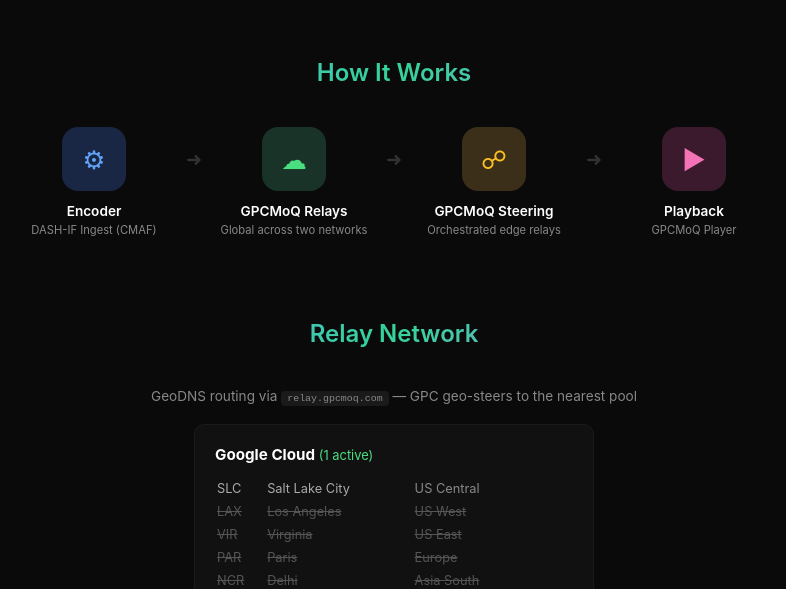
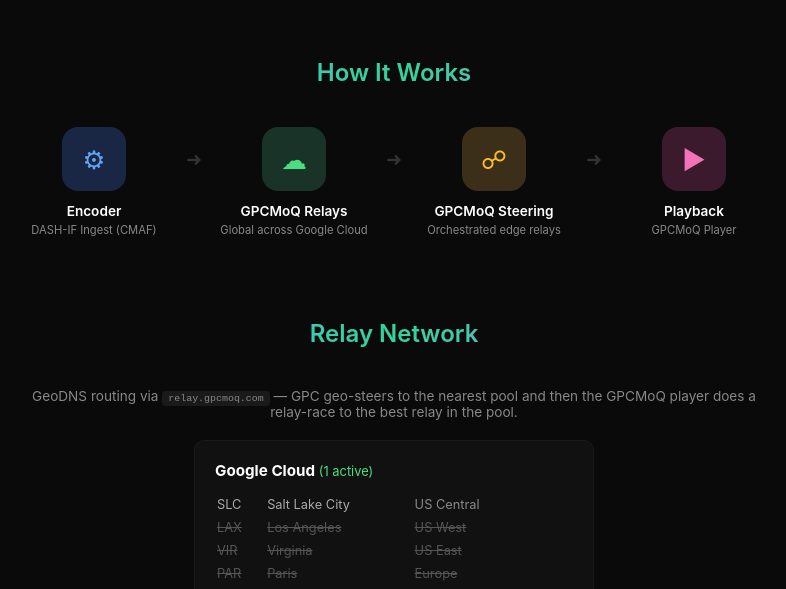
Before and after one commit to erikherz/gpcmoq, a website: page gpcmoq-worker/public/index.html in a window 1280 px wide. Shown: the part 192-781 px from the top of the page, without its empty margins (246-1032 px from the left). Drawn offline with Linux system fonts and the light colour scheme.

Commit message:
Tighten home page copy: single-network framing and gpcmoq footer
Workflow step now says "Global across Google Cloud" (Akamai already gone),
GeoDNS line explains the relay-race step, and footer points at gpcmoq.com /
the gpcmoq GitHub repo instead of moqpush-open.

```diff
--- a/gpcmoq-worker/public/index.html
+++ b/gpcmoq-worker/public/index.html
@@ -119,7 +119,7 @@
       <div class="step">
         <div class="step-icon cloud">&#9729;</div>
         <div class="step-name">GPCMoQ Relays</div>
-        <div class="step-desc">Global across two networks</div>
+        <div class="step-desc">Global across Google Cloud</div>
       </div>
       <div class="arrow">&#10140;</div>
       <div class="step">
@@ -138,7 +138,7 @@
 
   <div style="max-width: 800px; margin: 0 auto 3rem; padding: 0 2rem;">
     <div class="section-title">Relay Network</div>
-    <p style="text-align:center; font-size:0.85em; color:#888; margin-bottom:20px;">GeoDNS routing via <code style="background:#1a1a1a; padding:2px 6px; border-radius:4px; font-size:0.9em;">relay.gpcmoq.com</code> &mdash; GPC geo-steers to the nearest pool</p>
+    <p style="text-align:center; font-size:0.85em; color:#888; margin-bottom:20px;">GeoDNS routing via <code style="background:#1a1a1a; padding:2px 6px; border-radius:4px; font-size:0.9em;">relay.gpcmoq.com</code> &mdash; GPC geo-steers to the nearest pool and then the GPCMoQ player does a relay-race to the best relay in the pool.</p>
     <div style="display:grid; grid-template-columns: 1fr; gap: 16px; max-width: 400px; margin: 0 auto;">
       <div style="background:#111; border:1px solid #1a1a1a; border-radius:10px; padding:20px;">
         <h3 style="font-size:0.95em; margin-bottom:12px; color:#fff;">Google Cloud <span style="color:#4ade80; font-weight:400; font-size:0.85em;">(1 active)</span></h3>
@@ -266,7 +266,7 @@
   </div>
 
   <div class="footer">
-    <p>Publisher: <a href="https://moqpush.com">moqpush.com</a> (open source) &middot; <a href="https://github.com/erikherz/moqpush-open">GitHub</a></p>
+    <p>Publisher: <a href="https://gpcmoq.com">gpcmoq.com</a> (open source) &middot; <a href="https://github.com/erikherz/gpcmoq">GitHub</a></p>
     <p style="margin-top:8px;">&copy; 2026 gpcmoq &middot; <a href="mailto:erik@vivoh.com">erik@vivoh.com</a></p>
   </div>
 </body>
```
